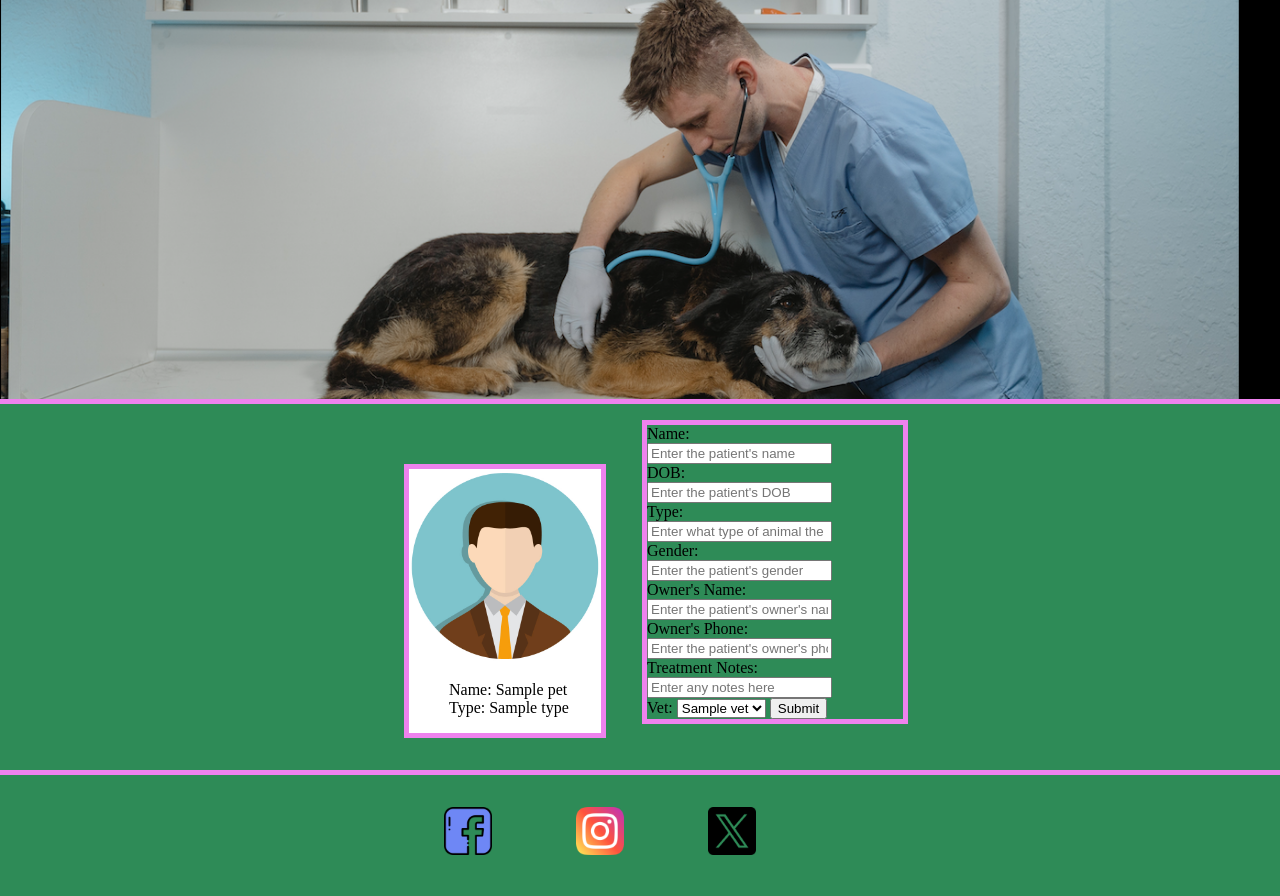
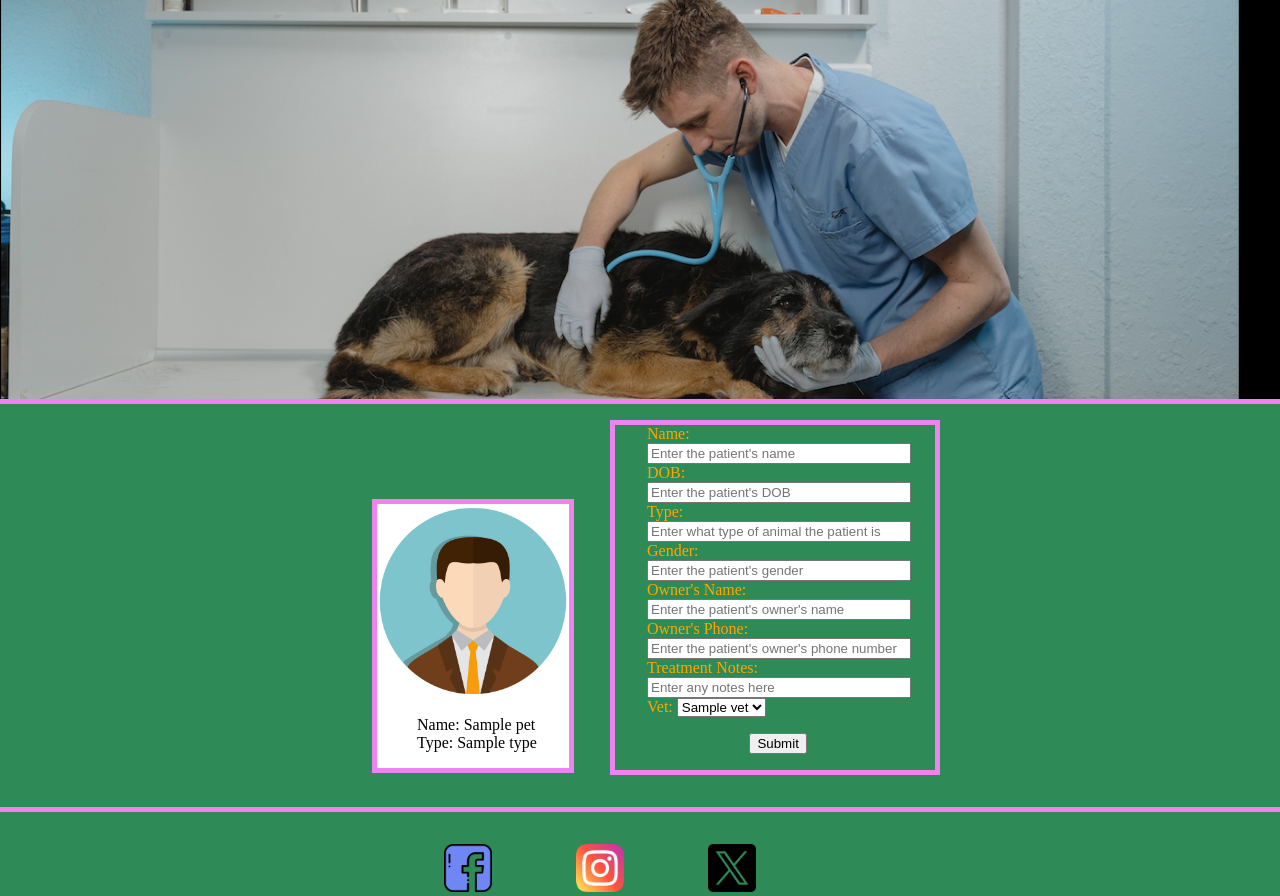
Before and after one commit to Dannycarey23/vet_project, a Flask app: page /pets in a window 1280 px wide. Shown: the part 165-1061 px from the top of the page. Before the commit the page ends 1020 px from the top, so only its background shows below. Run offline with Flask 3, Linux system fonts and the light colour scheme; a database or web service that is not in the repository returns one stand-in record (values such as "Sample title"); some libraries are stand-ins or nearby versions.

Commit message:
deadline day submission.

```diff
--- a/static/style.css
+++ b/static/style.css
@@ -99,11 +99,19 @@ form{
     border: violet solid thick;
     display: inline-block;
     text-align: left;
+    margin-bottom: 2em;
+    color: orange;
+    padding: 0 2em 0 2em;
 }
 
 .addPetForm input[type=text] {
     display: block;
-    width: auto;
+    width: 100%;
+}
+
+.addPetForm button{
+    margin-left: 40%;
+    margin-right: 40%;
 }
 
 footer{
--- a/templates/pets/index.html
+++ b/templates/pets/index.html
@@ -51,7 +51,7 @@
             {% endfor %}
         </select>
 
-        <button type="submit">Submit</button>
+        <p><button type="submit">Submit</button></p>
 
     </form>
 </div>
```
